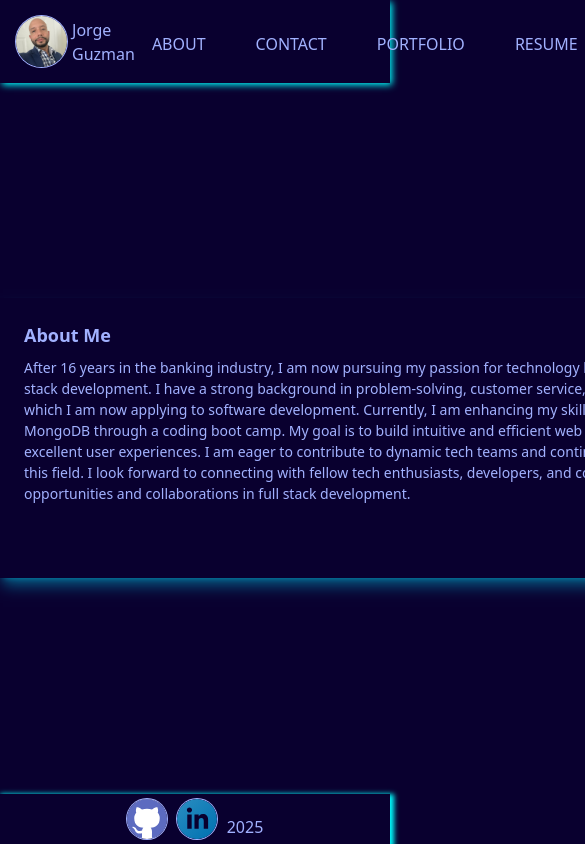
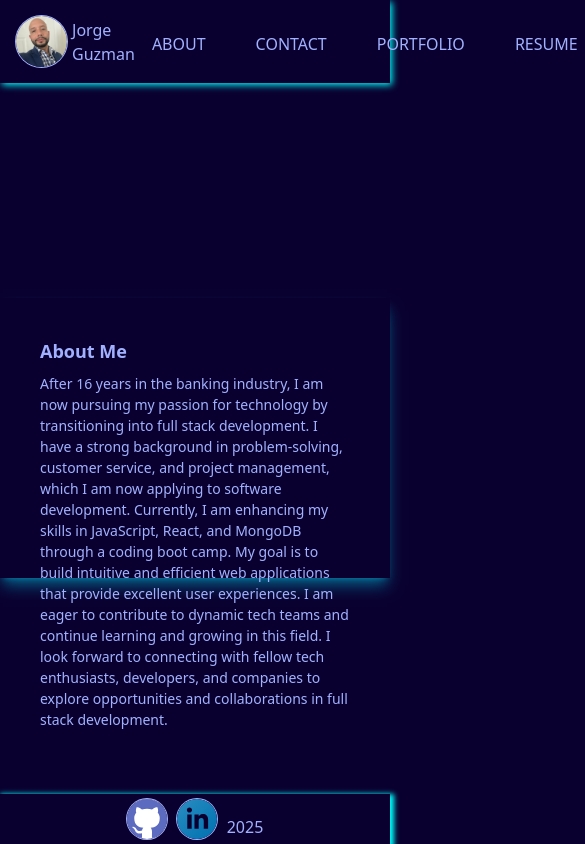
Before and after one commit to JGuzman87/jorge-portfolio, a Next.js app: page / in a window 390 px wide. Shown: the top 844 px of the page, 585 px wide, since content can reach past the window. Built offline with nearby package versions, Linux system fonts and the light colour scheme.

Commit message:
fixed for mobile

```diff
--- a/src/app/globals.css
+++ b/src/app/globals.css
@@ -56,3 +56,19 @@ textarea {
     width: 50%;
     margin: auto;
 }
+
+@media screen and (max-width: 768px) {
+    body {
+        flex-direction: column;
+        justify-content: flex-start;
+    }
+
+    .form, .resume-container, .aboutme-card {
+        width: 100%;
+        padding: 1rem;
+    }
+
+    form input, textarea {
+        width: 100%; /* Full width input fields */
+    }
+}
```
